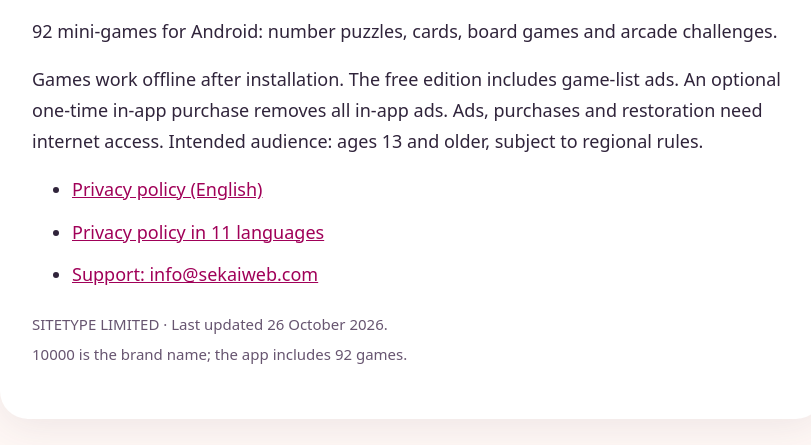
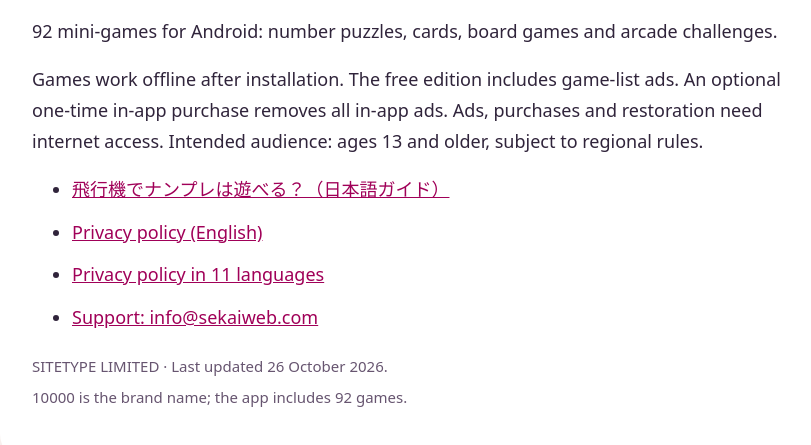
Before and after one commit to happylittleday/happylittleday.github.io, a plain HTML site: page index.html in a window 1280 px wide. Shown: the part 206-651 px from the top of the page, without its empty margins (228-1039 px from the left). Drawn offline with Linux system fonts and the light colour scheme.

Commit message:
Publish Japanese guide to playing sudoku offline

```diff
--- a/index.html
+++ b/index.html
@@ -1 +1 @@
-<!doctype html><html lang="en"><meta charset="utf-8"><meta name="viewport" content="width=device-width,initial-scale=1"><title>Offline Games10000 — Support</title><style>body{margin:0;background:#fff8f5;color:#30243b;font:18px/1.7 system-ui,sans-serif}main{max-width:760px;margin:7vh auto;padding:32px;border-radius:28px;background:white;box-shadow:0 8px 40px #4e305018}h1{color:#b9005b;font-size:clamp(30px,6vw,44px)}a{color:#a00058}li{margin:12px 0}small{color:#675570}</style><main><h1>Offline Games10000</h1><p>92 mini-games for Android: number puzzles, cards, board games and arcade challenges.</p><p>Games work offline after installation. The free edition includes game-list ads. An optional one-time in-app purchase removes all in-app ads. Ads, purchases and restoration need internet access. Intended audience: ages 13 and older, subject to regional rules.</p><ul><li><a href="privacy-policy.html">Privacy policy (English)</a></li><li><a href="https://gist.github.com/happylittleday/38e60009070f310b84b230d1fca6e8ff">Privacy policy in 11 languages</a></li><li><a href="mailto:info@sekaiweb.com">Support: info@sekaiweb.com</a></li></ul><p><small>SITETYPE LIMITED · Last updated 26 October 2026.<br>10000 is the brand name; the app includes 92 games.</small></p></main></html>
+<!doctype html><html lang="en"><meta charset="utf-8"><meta name="viewport" content="width=device-width,initial-scale=1"><title>Offline Games10000 — Support</title><style>body{margin:0;background:#fff8f5;color:#30243b;font:18px/1.7 system-ui,sans-serif}main{max-width:760px;margin:7vh auto;padding:32px;border-radius:28px;background:white;box-shadow:0 8px 40px #4e305018}h1{color:#b9005b;font-size:clamp(30px,6vw,44px)}a{color:#a00058}li{margin:12px 0}small{color:#675570}</style><main><h1>Offline Games10000</h1><p>92 mini-games for Android: number puzzles, cards, board games and arcade challenges.</p><p>Games work offline after installation. The free edition includes game-list ads. An optional one-time in-app purchase removes all in-app ads. Ads, purchases and restoration need internet access. Intended audience: ages 13 and older, subject to regional rules.</p><ul><li><a href="guides/flight-sudoku.html" lang="ja">飛行機でナンプレは遊べる？（日本語ガイド）</a></li><li><a href="privacy-policy.html">Privacy policy (English)</a></li><li><a href="https://gist.github.com/happylittleday/38e60009070f310b84b230d1fca6e8ff">Privacy policy in 11 languages</a></li><li><a href="mailto:info@sekaiweb.com">Support: info@sekaiweb.com</a></li></ul><p><small>SITETYPE LIMITED · Last updated 26 October 2026.<br>10000 is the brand name; the app includes 92 games.</small></p></main></html>
```
Also changed, not shown: guides/flight-sudoku.html (added, +1 -0 lines), guides/flight-sudoku-board.png (added).
